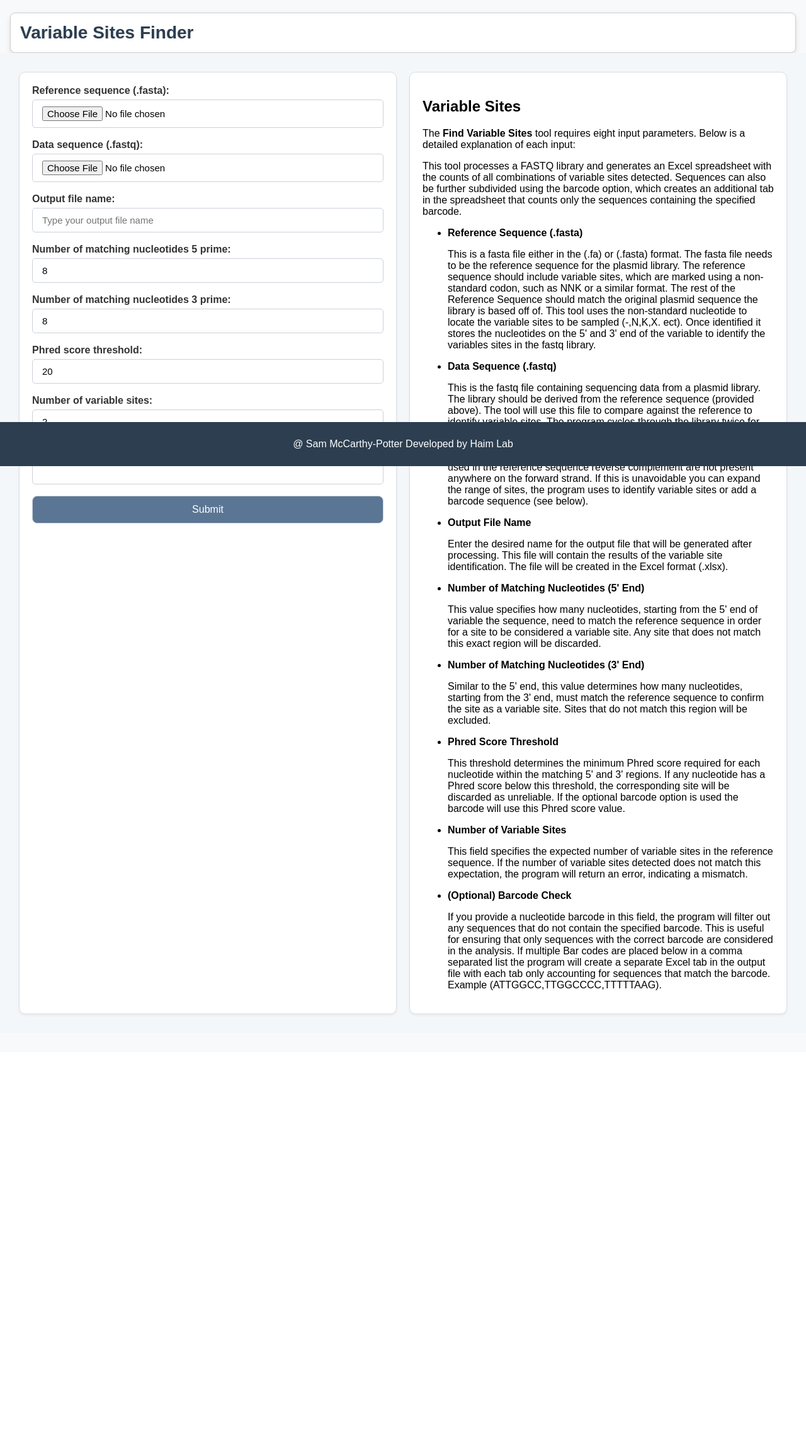
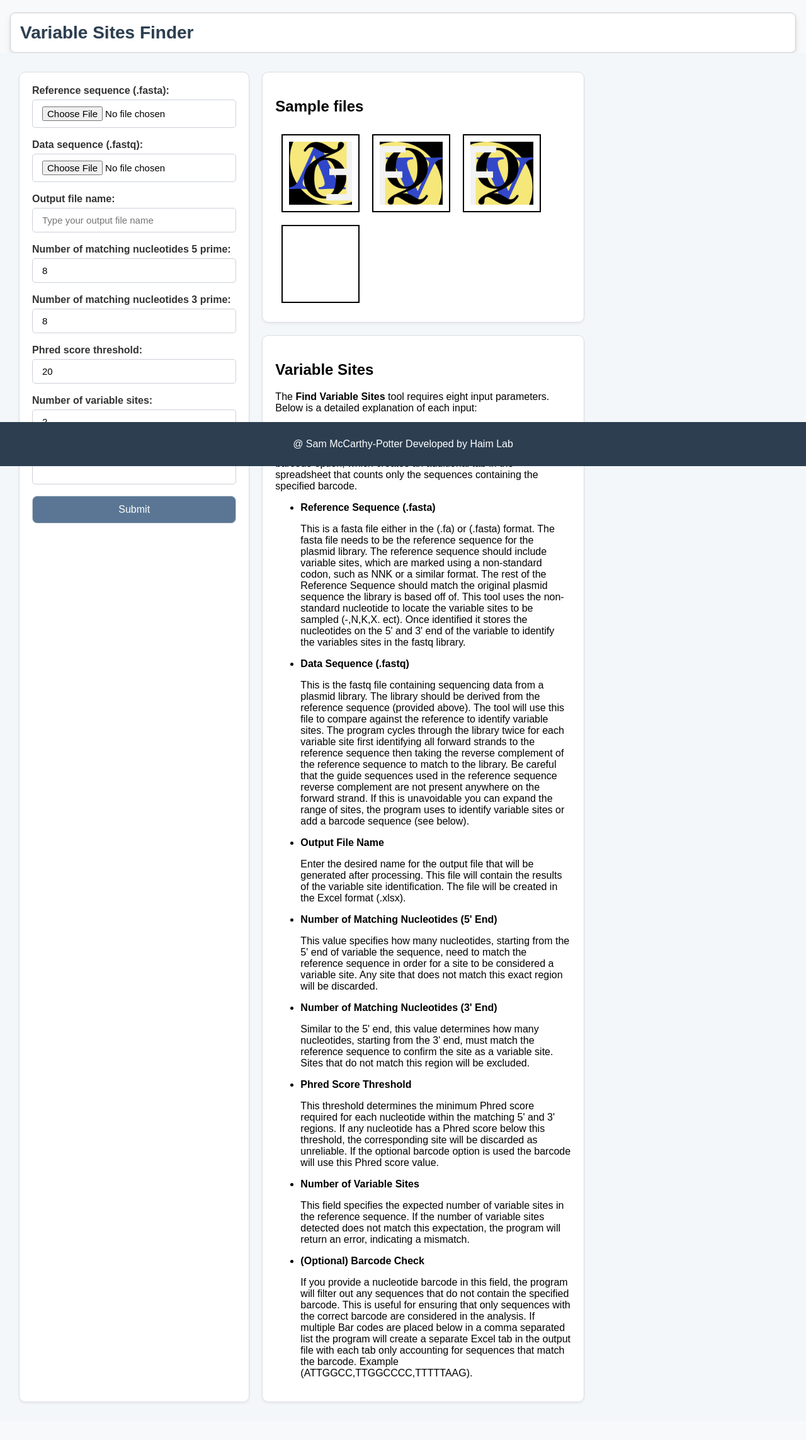
Before and after one commit to haimlab/EZDMS, a Flask app: page /find_variable_sites in a window 1280 px wide. Shown: the part 60-2346 px from the top of the page at 63% size. Before the commit the page ends 1674 px from the top, so only its background shows below. Run offline with Flask 3, Linux system fonts and the light colour scheme; parts of the project's set-up code (start-up, migrations or seed data) failed here and were passed over.

Commit message:
add tutorial

```diff
--- a/templates/FQ_VSearch.html
+++ b/templates/FQ_VSearch.html
@@ -9,10 +9,25 @@
     </div>
 </div>
 
+<style>
+
+    #div1, #div2, #div3 {
+      float: left;
+      width: 100px;
+      height: 100px;
+      margin: 10px;
+      padding: 10px;
+      border: 2px solid black;
+    }
+
+</style>
+
+
+
 <div class="container">
     <!-- Box 1 -->
-    <div class="box">
-        <div class="center-form">
+    <div class="box"  style="width: 160%;" style='margin-top:0;margin-left:100;margin-right:10;'>
+        <div class="center-form" >
             <form method="post" enctype="multipart/form-data">
                 <div class="center">
                     <label for="fastaFile">Reference sequence (.fasta):</label>
@@ -46,8 +61,32 @@
         </div>
     </div>
 
+
     <!-- Box 2 -->
-    <div class="box">
+    <div style="display: flex; flex-direction: column; flex-grow: 1;">
+        <div class="box"   style="width: 55%;">
+            <div class="help-section">
+                  <!-- The clickable image -->
+                  <h2>Sample files</h2>
+
+                    <!-- Drop zones -->
+                    <div id="div1" ondrop="drop(event)" ondragover="allowDrop(event)">
+                        <img src="static/A0L.png" draggable="true" ondragstart="drag(event)" id="BNKWKD_3_Library_375X.fastq" width="100" height="100"style="cursor: pointer;">
+
+                    </div>
+
+                    <div id="div2" ondrop="drop(event)" ondragover="allowDrop(event)">
+                        <img src="static/FGV.png" draggable="true" ondragstart="drag(event)" id="Ref_375X.fa" width="100" height="100" style="cursor: pointer;">
+                    </div>
+
+                    <div id="div3" ondrop="drop(event)" ondragover="allowDrop(event)">
+                        <img src="static/FGV.png" draggable="true" ondragstart="drag(event)" id="Variable_Sites_BNKWKD.xlsx" width="100" height="100" style="cursor: pointer;">
+                    </div>
+
+                    <div id="div3" ondrop="drop(event)" ondragover="allowDrop(event)"></div>
+                </div>
+        </div>
+        <div class="box"  style="width: 55%;">
             <div class="help-section">
                 <h2>Variable Sites</h2>
                 <p>The <strong>Find Variable Sites</strong> tool requires eight input parameters. Below is a detailed explanation of each input:</p>
@@ -95,4 +134,76 @@
             </div>
         </div>
     </div>
+</div>
+
+<script>
+    // Links for the images (can be different files or URLs)
+     const fileLink1 = 'static/BNKWKD_3_Library_375X.fastq';  // Replace with the link to the first file
+     const fileLink2 = 'static/Ref_375X.fa'; // Replace with the link to the second file
+     const fileLink3 = 'static/Variable_Sites_BNKWKD.xlsx';
+     // Image 1 (drag1) click handler to open the file in a new tab
+     document.getElementById('BNKWKD_3_Library_375X.fastq').addEventListener('click', function() {
+       window.open(fileLink1, '_blank');  // Opens the first file in a new tab
+     });
+
+     // Image 2 (drag2) click handler to open the file in a new tab
+     document.getElementById('Ref_375X.fa').addEventListener('click', function() {
+       window.open(fileLink2, '_blank');  // Opens the second file in a new tab
+     });
+
+          // Image 2 (drag2) click handler to open the file in a new tab
+    document.getElementById('Variable_Sites_BNKWKD.xlsx').addEventListener('click', function() {
+       window.open(fileLink3, '_blank');  // Opens the second file in a new tab
+     });
+
+
+
+     let isDragging = false;
+
+     // Detect if user is dragging or clicking
+     img.addEventListener('mousedown', () => {
+       isDragging = false;  // Assume it's a click initially
+     });
+
+     img.addEventListener('mousemove', () => {
+       isDragging = true;  // It's a drag if mouse moves
+     });
+
+     // If it's not a drag, open the file in a new tab
+     img.addEventListener('click', (e) => {
+       if (isDragging) {
+         e.preventDefault();  // Prevent the default click action if it's a drag
+         isDragging = false;
+       } else {
+         openFileInNewTab(fileUrl);
+       }
+     });
+
+     // Function to open the file in a new tab
+     function openFileInNewTab(url) {
+       window.open(url, '_blank');  // Open the file URL in a new tab
+     }
+
+     function drag(ev) {
+       ev.dataTransfer.setData("text", ev.target.id);  // Store image ID during drag
+     }
+
+     // Function to allow the drop on the target divs or text input
+     function allowDrop(ev) {
+       ev.preventDefault();  // Allow the drop
+     }
+
+     // Function to handle the drop event
+     function drop(ev) {
+       ev.preventDefault();  // Prevent default drop behavior
+
+       var data = ev.dataTransfer.getData("text");  // Get the dragged element ID
+       var draggedElement = document.getElementById(data);
+
+       // Append the dragged image to the target div
+       ev.target.appendChild(draggedElement);
+
+       // Check if the drop target is the text input field
+     }
+</script>
 {% endblock %}
```
Also changed, not shown: templates/Test.html (+0 -13 lines), templates/scripts.js (line endings or trailing spaces). Lines whose indentation alone changed are shown as unchanged.
